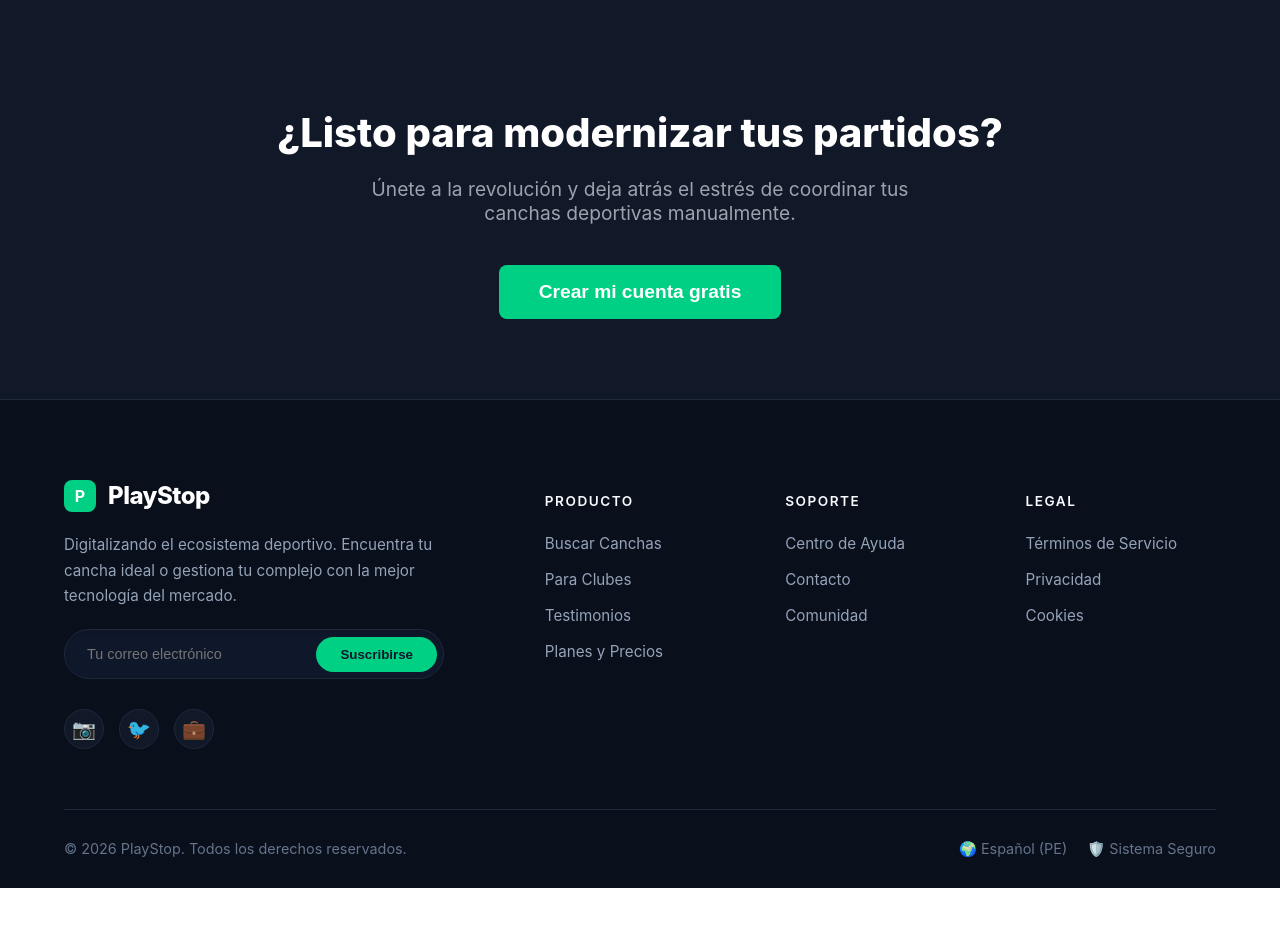
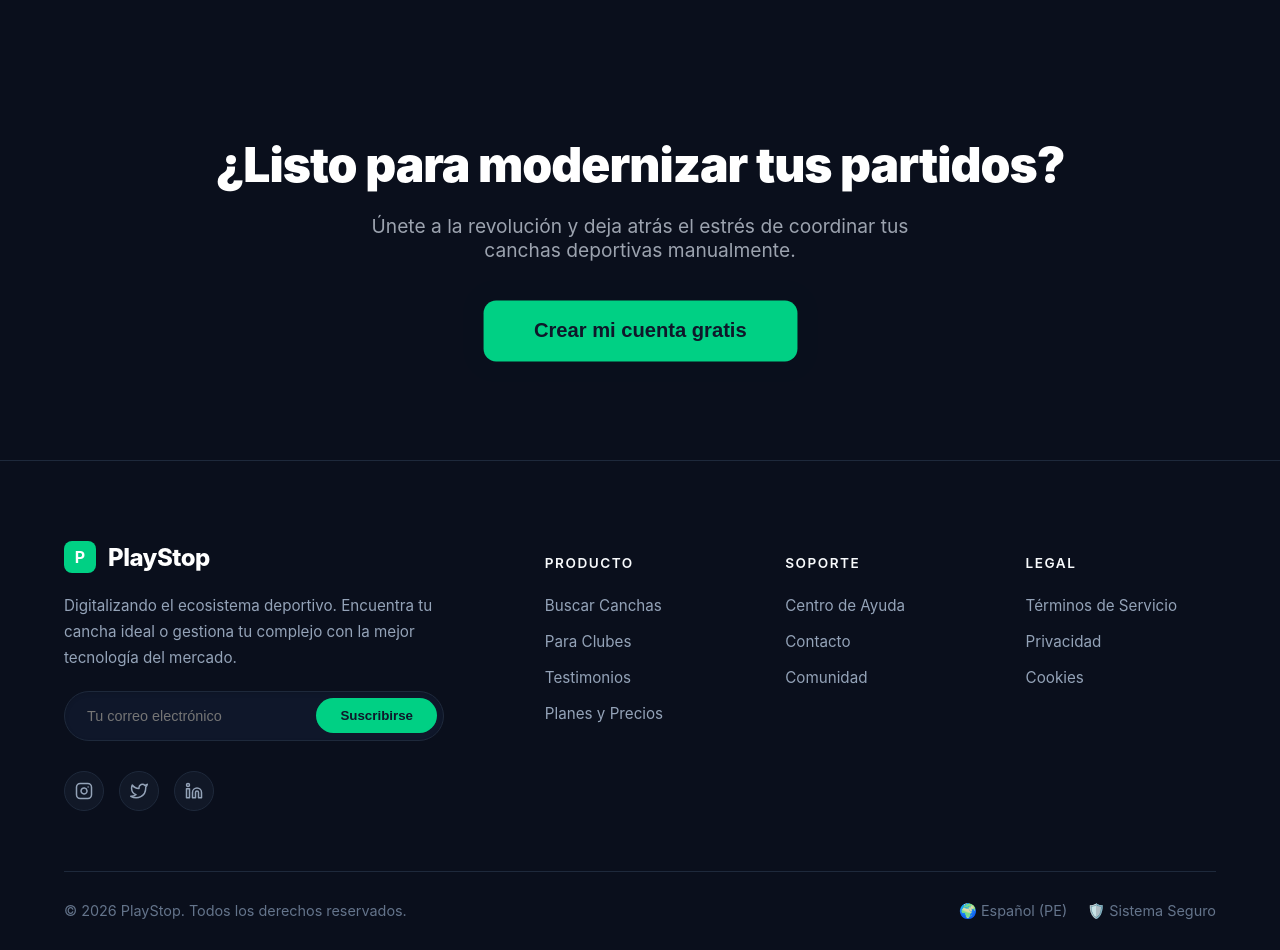
Before and after one commit to SHEILAJPM/PlayStop-Frontend, a React (Vite) app: page / in a window 1280 px wide. Shown: the part 5960-6910 px from the top of the page. Before the commit the page ends 6848 px from the top, so only its background shows below. Built offline with nearby package versions, Linux system fonts and the light colour scheme.

Commit message:
feat(ui): agregar iconos SVG al footer y animación de pulso al CTA
- Reemplazo de emojis de redes sociales por iconos SVG profesionales en el pie de página.
- Implementación de animación @keyframes para efecto de pulso en el botón principal de Call To Action.

```diff
--- a/src/components/CallToAction.jsx
+++ b/src/components/CallToAction.jsx
@@ -1,9 +1,21 @@
 
 const CallToAction = () => (
-  <section style={{ padding: '80px 5%', backgroundColor: '#111827', textAlign: 'center', position: 'relative' }}>
-    <h2 style={{ fontSize: '2.5rem', color: '#ffffff', fontWeight: '800', marginBottom: '20px' }}>¿Listo para modernizar tus partidos?</h2>
+  <section style={{ padding: '100px 5%', backgroundColor: '#0a0f1c', textAlign: 'center', position: 'relative', borderTop: '1px solid #1e293b' }}>
+
+    <style>
+      {`
+        @keyframes pulseButton {
+          0% { transform: scale(1); box-shadow: 0 0 0 0 rgba(0, 208, 132, 0.7); }
+          50% { transform: scale(1.05); box-shadow: 0 0 0 20px rgba(0, 208, 132, 0); }
+          100% { transform: scale(1); box-shadow: 0 0 0 0 rgba(0, 208, 132, 0); }
+        }
+      `}
+    </style>
+
+    <h2 style={{ fontSize: '3rem', color: '#ffffff', fontWeight: '900', marginBottom: '20px', letterSpacing: '-1px' }}>¿Listo para modernizar tus partidos?</h2>
     <p style={{ color: '#9ca3af', fontSize: '1.2rem', maxWidth: '600px', margin: '0 auto 40px auto' }}>Únete a la revolución y deja atrás el estrés de coordinar tus canchas deportivas manualmente.</p>
-    <button style={{ backgroundColor: '#00d084', color: '#ffffff', border: 'none', padding: '16px 40px', fontSize: '1.2rem', borderRadius: '8px', cursor: 'pointer', fontWeight: '700' }}>
+
+    <button style={{ backgroundColor: '#00d084', color: '#0f172a', border: 'none', padding: '18px 48px', fontSize: '1.2rem', borderRadius: '12px', cursor: 'pointer', fontWeight: '800', animation: 'pulseButton 2s infinite', transition: 'background-color 0.3s ease' }} onMouseOver={(e) => e.currentTarget.style.backgroundColor = '#34d399'} onMouseOut={(e) => e.currentTarget.style.backgroundColor = '#00d084'}>
       Crear mi cuenta gratis
     </button>
   </section>
--- a/src/components/Footer.jsx
+++ b/src/components/Footer.jsx
@@ -21,9 +21,15 @@ const Footer = () => (
 
         {/* Redes Sociales */}
         <div style={{ display: 'flex', gap: '15px' }}>
-          <div style={{ width: '40px', height: '40px', borderRadius: '50%', backgroundColor: '#111827', border: '1px solid #1e293b', display: 'flex', justifyContent: 'center', alignItems: 'center', cursor: 'pointer', color: '#e2e8f0', fontSize: '1.2rem' }}>📷</div>
-          <div style={{ width: '40px', height: '40px', borderRadius: '50%', backgroundColor: '#111827', border: '1px solid #1e293b', display: 'flex', justifyContent: 'center', alignItems: 'center', cursor: 'pointer', color: '#e2e8f0', fontSize: '1.2rem' }}>🐦</div>
-          <div style={{ width: '40px', height: '40px', borderRadius: '50%', backgroundColor: '#111827', border: '1px solid #1e293b', display: 'flex', justifyContent: 'center', alignItems: 'center', cursor: 'pointer', color: '#e2e8f0', fontSize: '1.2rem' }}>💼</div>
+          <div style={{ width: '40px', height: '40px', borderRadius: '50%', backgroundColor: '#111827', border: '1px solid #1e293b', display: 'flex', justifyContent: 'center', alignItems: 'center', cursor: 'pointer', color: '#94a3b8', transition: 'all 0.3s ease' }} onMouseOver={(e) => { e.currentTarget.style.backgroundColor = '#1e293b'; e.currentTarget.style.color = '#00d084'; e.currentTarget.style.borderColor = '#00d084'; }} onMouseOut={(e) => { e.currentTarget.style.backgroundColor = '#111827'; e.currentTarget.style.color = '#94a3b8'; e.currentTarget.style.borderColor = '#1e293b'; }}>
+            <svg width="18" height="18" viewBox="0 0 24 24" fill="none" stroke="currentColor" strokeWidth="2" strokeLinecap="round" strokeLinejoin="round"><rect x="2" y="2" width="20" height="20" rx="5" ry="5"></rect><path d="M16 11.37A4 4 0 1 1 12.63 8 4 4 0 0 1 16 11.37z"></path><line x1="17.5" y1="6.5" x2="17.51" y2="6.5"></line></svg>
+          </div>
+          <div style={{ width: '40px', height: '40px', borderRadius: '50%', backgroundColor: '#111827', border: '1px solid #1e293b', display: 'flex', justifyContent: 'center', alignItems: 'center', cursor: 'pointer', color: '#94a3b8', transition: 'all 0.3s ease' }} onMouseOver={(e) => { e.currentTarget.style.backgroundColor = '#1e293b'; e.currentTarget.style.color = '#3b82f6'; e.currentTarget.style.borderColor = '#3b82f6'; }} onMouseOut={(e) => { e.currentTarget.style.backgroundColor = '#111827'; e.currentTarget.style.color = '#94a3b8'; e.currentTarget.style.borderColor = '#1e293b'; }}>
+            <svg width="18" height="18" viewBox="0 0 24 24" fill="none" stroke="currentColor" strokeWidth="2" strokeLinecap="round" strokeLinejoin="round"><path d="M23 3a10.9 10.9 0 0 1-3.14 1.53 4.48 4.48 0 0 0-7.86 3v1A10.66 10.66 0 0 1 3 4s-4 9 5 13a11.64 11.64 0 0 1-7 2c9 5 20 0 20-11.5a4.5 4.5 0 0 0-.08-.83A7.72 7.72 0 0 0 23 3z"></path></svg>
+          </div>
+          <div style={{ width: '40px', height: '40px', borderRadius: '50%', backgroundColor: '#111827', border: '1px solid #1e293b', display: 'flex', justifyContent: 'center', alignItems: 'center', cursor: 'pointer', color: '#94a3b8', transition: 'all 0.3s ease' }} onMouseOver={(e) => { e.currentTarget.style.backgroundColor = '#1e293b'; e.currentTarget.style.color = '#0077b5'; e.currentTarget.style.borderColor = '#0077b5'; }} onMouseOut={(e) => { e.currentTarget.style.backgroundColor = '#111827'; e.currentTarget.style.color = '#94a3b8'; e.currentTarget.style.borderColor = '#1e293b'; }}>
+            <svg width="18" height="18" viewBox="0 0 24 24" fill="none" stroke="currentColor" strokeWidth="2" strokeLinecap="round" strokeLinejoin="round"><path d="M16 8a6 6 0 0 1 6 6v7h-4v-7a2 2 0 0 0-2-2 2 2 0 0 0-2 2v7h-4v-7a6 6 0 0 1 6-6z"></path><rect x="2" y="9" width="4" height="12"></rect><circle cx="4" cy="4" r="2"></circle></svg>
+          </div>
         </div>
       </div>
 
```
